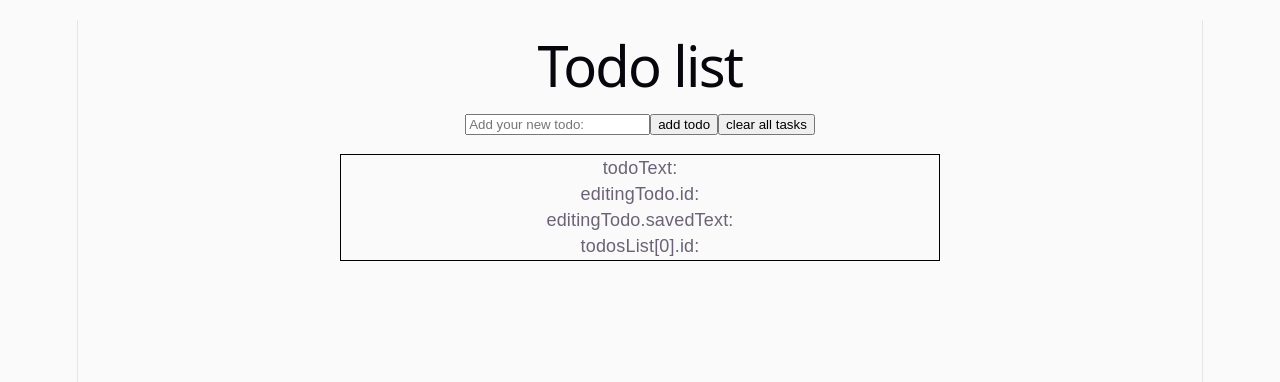
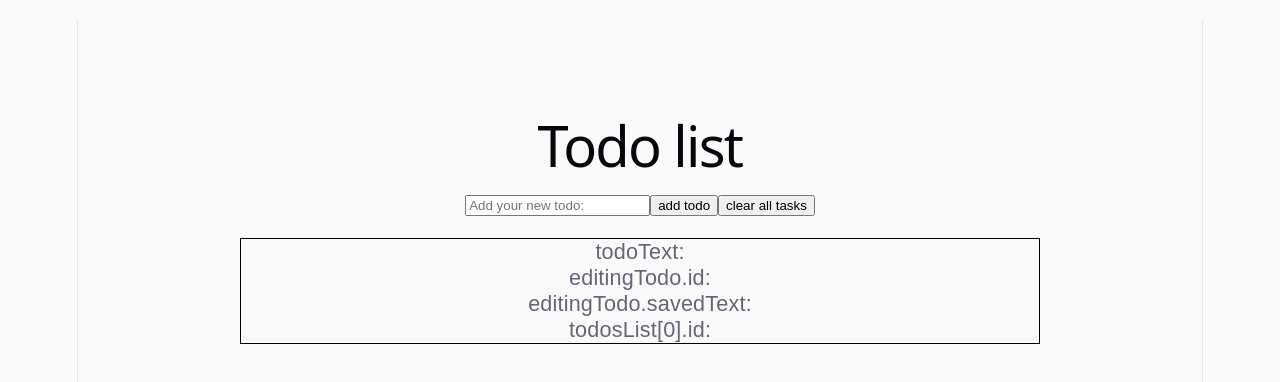
Before and after one commit to PavelKor25/react-todo-list, a React (Vite) app: page / in a window 1280 px wide. Shown: the top 382 px of the page. Built offline with nearby package versions, Linux system fonts and the light colour scheme.

Commit message:
style: increase UI scale and element sizes

```diff
--- a/src/App.css
+++ b/src/App.css
@@ -6,8 +6,10 @@ body {
 
 .app-container {
   width: 90vw;
-  max-width: 600px;
-  margin: 0 auto;
+  max-width: 800px;
+  margin: 40px auto;
+  padding: 40px;
+  font-size: 1.2rem;
 }
 
 .todo-item-container {
```
